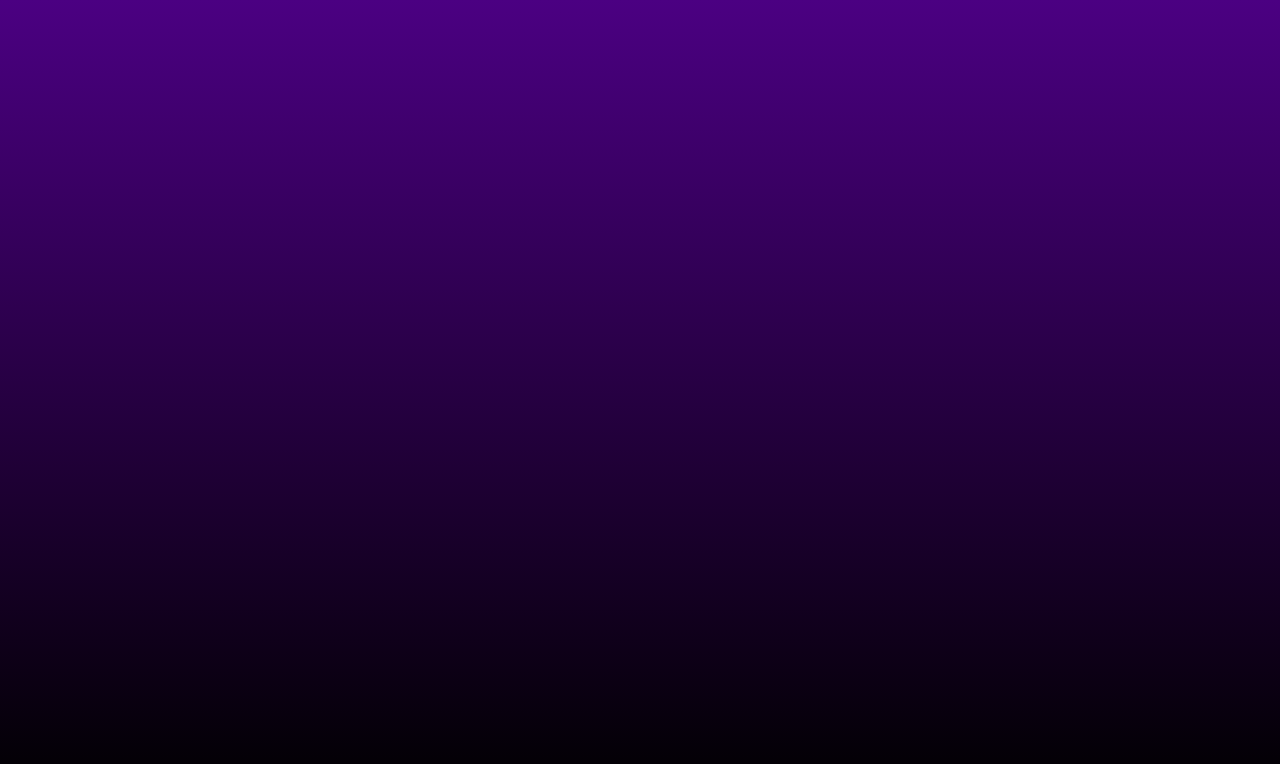
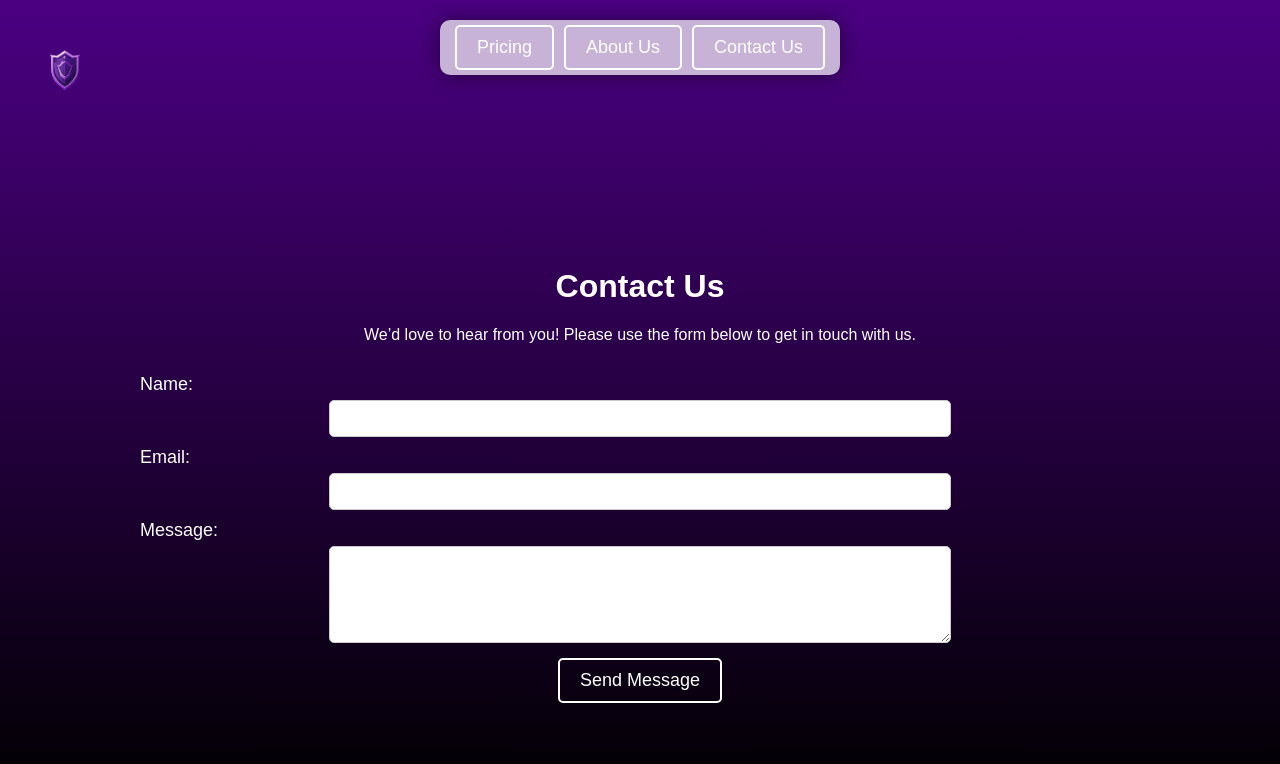
Before and after one commit to MillsyDev/HastyGuard, a plain HTML site: page contact.html in a window 1280 px wide. Drawn offline with Linux system fonts and the light colour scheme.

Commit message:
Update contact.html

```diff
--- a/contact.html
+++ b/contact.html
@@ -1,3 +1,9 @@
+<!DOCTYPE html>
+<html lang="en">
+<head>
+    <meta charset="UTF-8">
+    <meta name="viewport" content="width=device-width, initial-scale=1.0">
+    <title>Contact Us</title>
     <style>
         body {
             background: linear-gradient(to bottom, #4B0082, #000000);
@@ -63,11 +69,15 @@
             display: flex;
             flex-direction: column;
             align-items: center;
+            margin-top: 20px;
         }
 
         label {
             margin-top: 10px;
             font-size: 18px;
+            display: block;
+            width: 100%;
+            text-align: left;
         }
 
         input, textarea {
@@ -106,13 +116,13 @@
             outline: none;
             position: fixed;
             top: 20px;
-        left: 20px; /* Adjust this if needed */
+            left: 20px;
             z-index: 1001;
         }
 
         .shield-button img {
-        width: 50px; /* Adjust this if needed */
-        height: 50px; /* Adjust this if needed */
+            width: 50px;
+            height: 50px;
             transition: transform 0.3s ease;
         }
 
@@ -120,3 +130,32 @@
             transform: scale(1.2);
         }
     </style>
+</head>
+<body>
+    <button class="shield-button" onclick="location.href='index.html'">
+        <img src="images/purple-shield-with-purple-shield-it_662214-111258-removebg-preview.png" alt="Home">
+    </button>
+    <div class="header">
+        <a href="services.html" class="fade-button">Pricing</a>
+        <a href="about.html" class="fade-button">About Us</a>
+        <a href="contact.html" class="fade-button">Contact Us</a>
+    </div>
+    <div class="content">
+        <h1>Contact Us</h1>
+        <p>We’d love to hear from you! Please use the form below to get in touch with us.</p>
+
+        <form action="submit_form.php" method="post">
+            <label for="name">Name:</label>
+            <input type="text" id="name" name="name" required>
+
+            <label for="email">Email:</label>
+            <input type="email" id="email" name="email" required>
+
+            <label for="message">Message:</label>
+            <textarea id="message" name="message" rows="5" required></textarea>
+
+            <button type="submit">Send Message</button>
+        </form>
+    </div>
+</body>
+</html>
```
Lines whose indentation alone changed are shown as unchanged.
